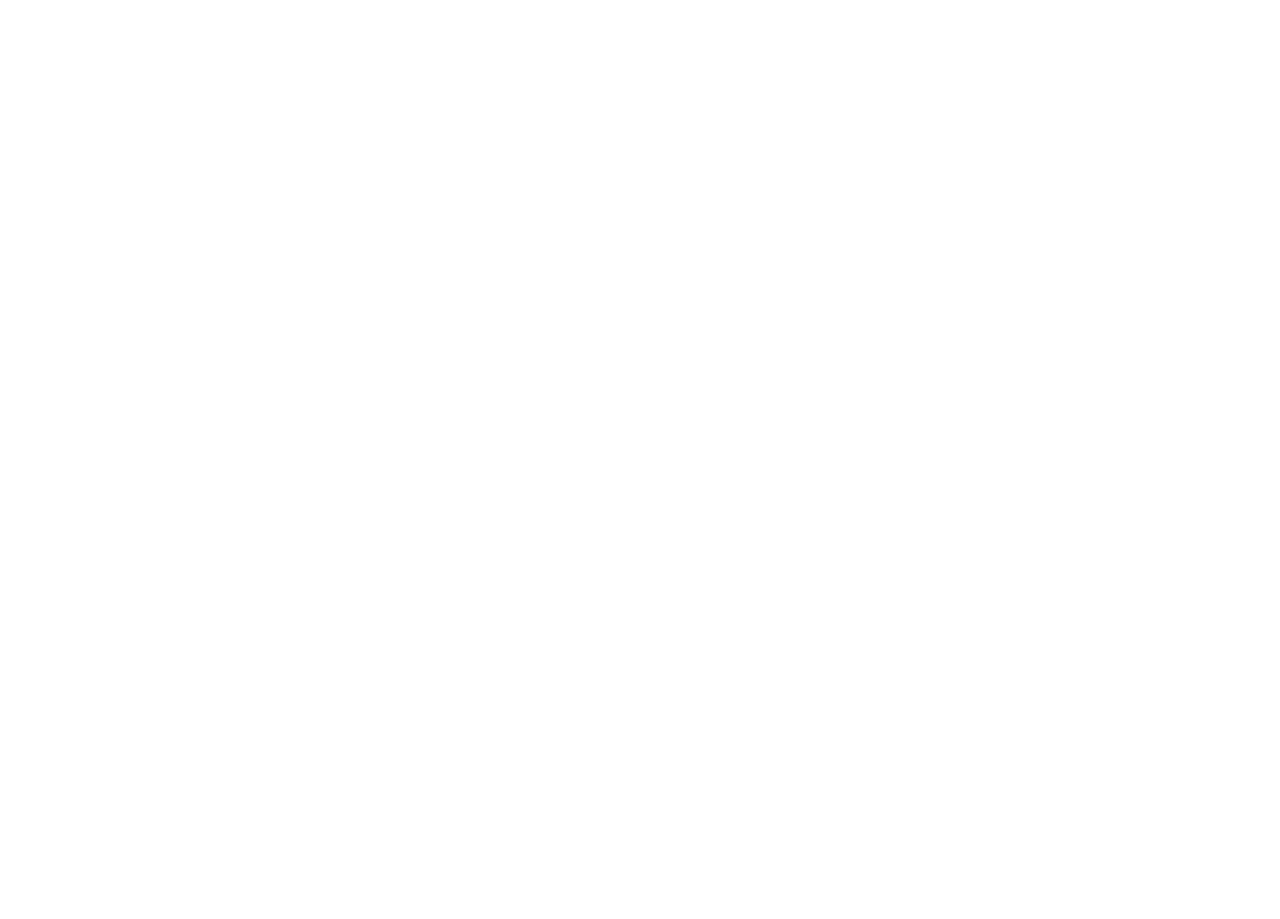
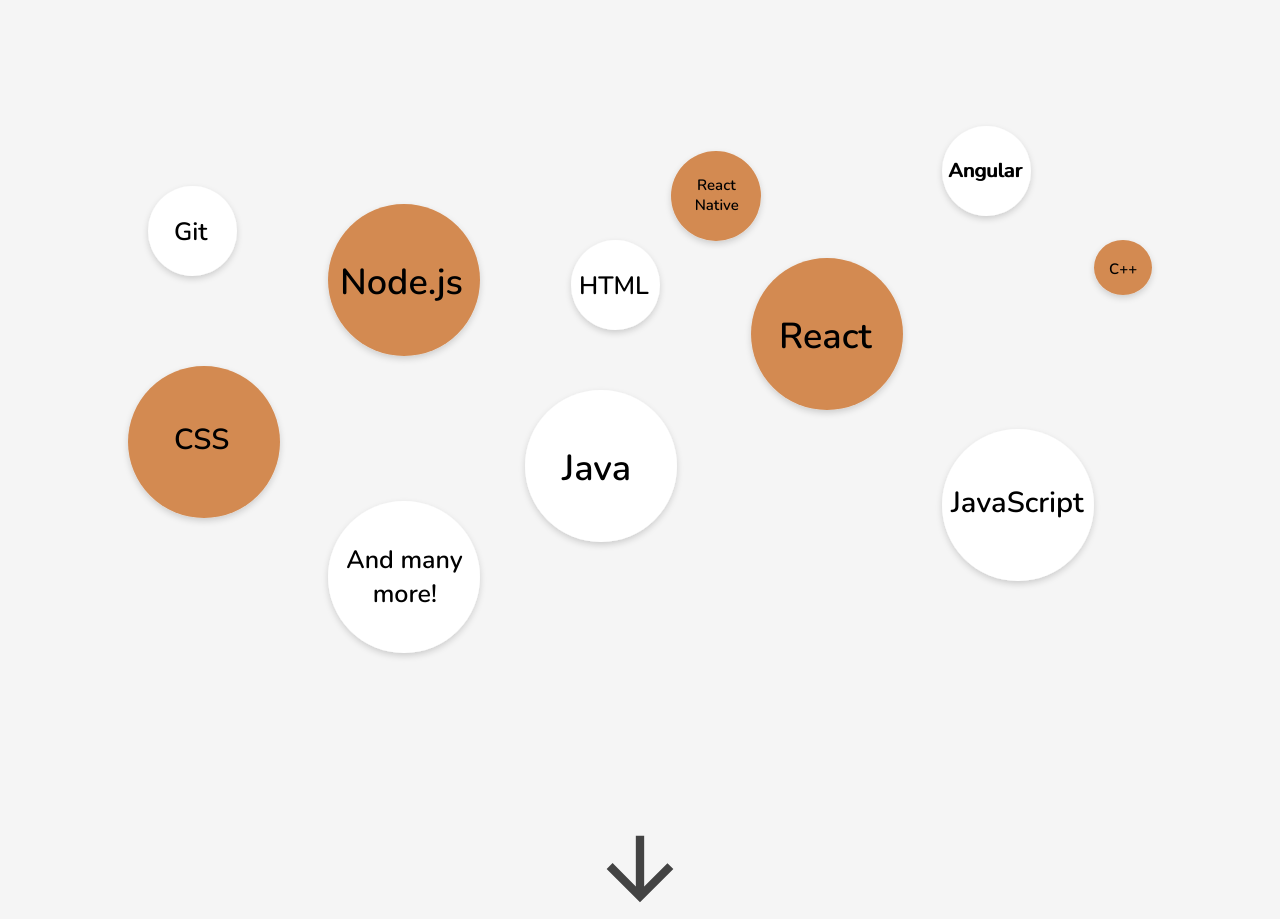
Before and after one commit to Hunnisoturi/cv-public, a React (Create React App) app: page / in a window 1280 px wide. Shown: the part 4860-5779 px from the top of the page. Before the commit the page ends 4835 px from the top, so only its background shows below. Built offline with nearby package versions, Linux system fonts and the light colour scheme.

Commit message:
Technologies finished, made components of stuff used in multiple places

```diff
--- a/src/App.jsx
+++ b/src/App.jsx
@@ -1,7 +1,6 @@
 import React from 'react';
 import { Container, makeStyles, Grid, Divider, Fade } from '@material-ui/core';
 import { withTranslation } from 'react-i18next';
-import { ArrowDownward } from '@material-ui/icons';
 import Header from './components/Header';
 import Headline from './components/Headline';
 import About from './components/About';
@@ -9,6 +8,7 @@ import Education from './components/Education';
 import Projects from './components/Projects';
 import CallToAction from './components/CallToAction';
 import Technologies from './components/Technologies';
+import ArrowDown from './components/ArrowDown';
 
 import { ReactComponent as Dots } from './assets/dots.svg';
 
@@ -79,12 +79,11 @@ const App = () => {
           <About />
           <Divider orientation="horizontal" className={classes.divider} />
           <Education />
-          <span className={classes.arrowSpan}>
-            <ArrowDownward color="secondary" className={classes.arrow} />
-          </span>
+          <ArrowDown />
           <Projects />
           <Divider orientation="horizontal" className={classes.divider} />
           <Technologies />
+          <ArrowDown />
         </Container>
       </main>
     </div>
--- /dev/null
+++ b/src/components/ArrowDown.jsx
@@ -0,0 +1,27 @@
+import React from 'react';
+import { makeStyles } from '@material-ui/core/styles';
+import { ArrowDownward } from '@material-ui/icons';
+
+const styles = makeStyles({
+  arrowSpan: {
+    display: 'flex',
+    justifyContent: 'center',
+    marginTop: '150px',
+  },
+  arrow: {
+    height: '100px',
+    width: 'auto',
+  },
+});
+
+const ArrowDown = () => {
+  const classes = styles();
+
+  return (
+    <span className={classes.arrowSpan}>
+      <ArrowDownward color="secondary" className={classes.arrow} />
+    </span>
+  );
+};
+
+export default ArrowDown;
--- a/src/components/Projects.jsx
+++ b/src/components/Projects.jsx
@@ -61,7 +61,7 @@ const Projects = () => {
       <Grid container className={classes.gridContainer} justify="center">
         {projects.map(p => (
           <Grid item xs={4} className={classes.gridItem} key={p}>
-            <Paper elevation={8} className={classes.paper}>
+            <Paper elevation={5} className={classes.paper}>
               <Grid container direction="column">
                 <Grid item xs>
                   <div className={classes.imageContainer}>
--- a/src/components/Technologies.jsx
+++ b/src/components/Technologies.jsx
@@ -3,10 +3,17 @@ import { Trans } from 'react-i18next';
 import { Typography } from '@material-ui/core/';
 import { makeStyles } from '@material-ui/core/styles';
 
+import { ReactComponent as Bubbles } from '../assets/Technologies.svg';
+
 const styles = makeStyles({
   container: {
     display: 'flex',
+    flexDirection: 'column',
     justifyContent: 'center',
+    alignItems: 'center',
+    marginTop: '150px',
+  },
+  bubbles: {
     marginTop: '150px',
   },
 });
@@ -19,6 +26,9 @@ const Technologies = () => {
       <Typography variant="h3">
         <Trans i18nKey="technologies" />
       </Typography>
+      <div className={classes.bubbles}>
+        <Bubbles />
+      </div>
     </div>
   );
 };
```
Also changed, not shown: src/assets/Technologies.svg (added).
